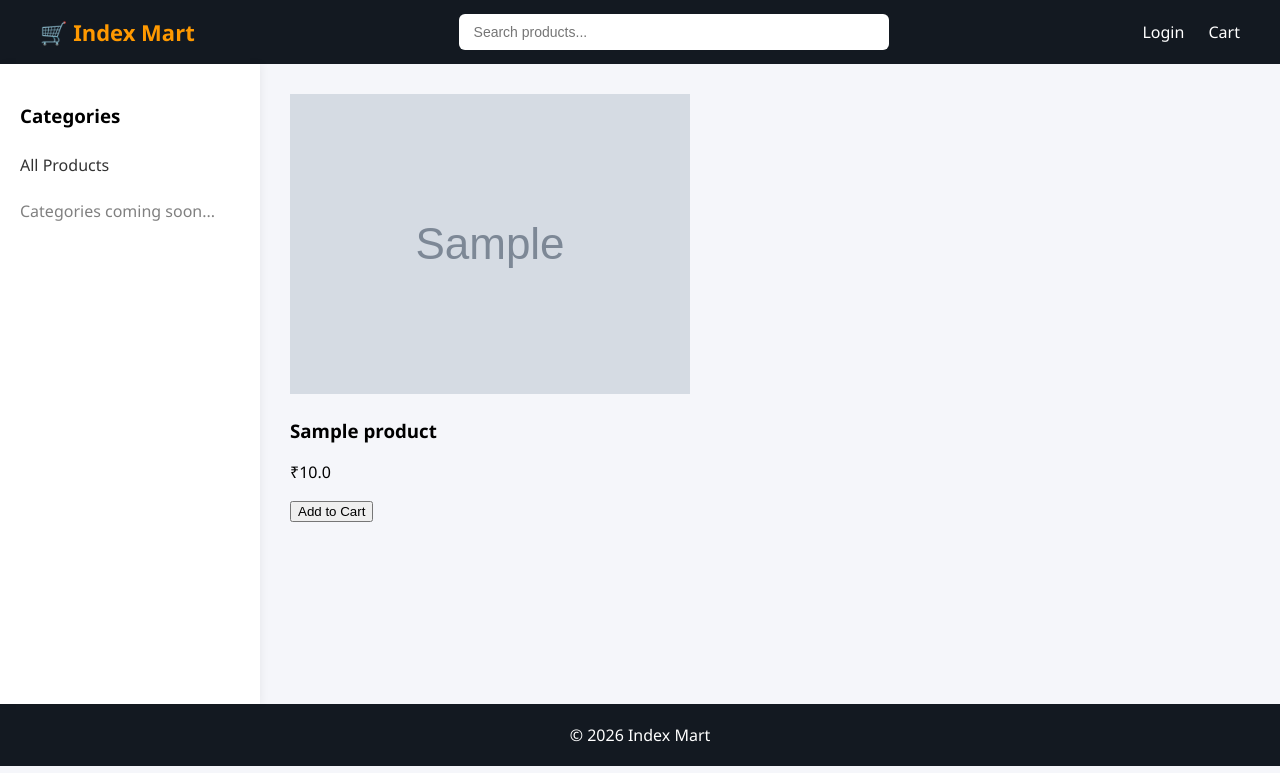
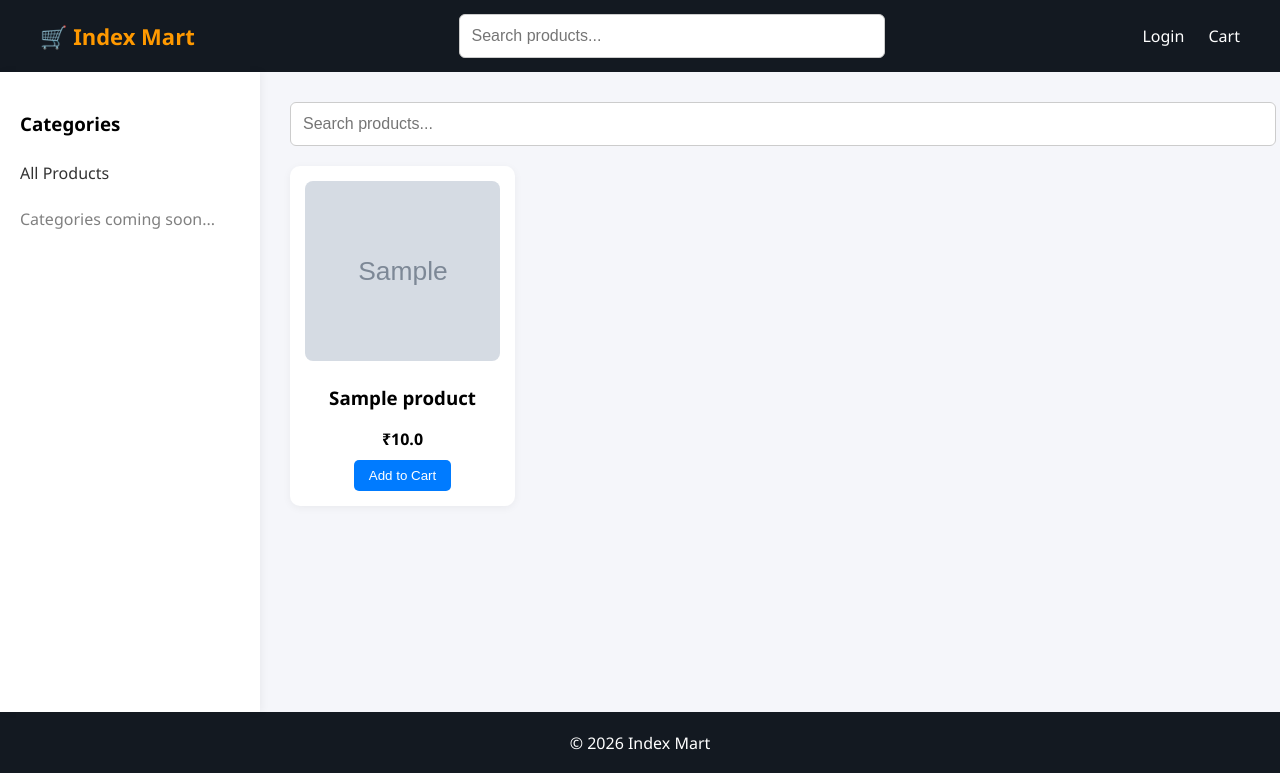
Before and after one commit to skdariyasafru/shop, a Flask app: page / in a window 1280 px wide. Shown: the top 773 px of the page. Run offline with Flask 3, Linux system fonts and the light colour scheme; tables that the repository leaves empty hold one stand-in row (values such as "Sample post"); grey boxes marked "Sample" are stand-in pictures.

Commit message:
Update index.html
Signed-off-by: skdariyasafru <sk.dariyasafru@gmail.com>

```diff
--- a/templates/index.html
+++ b/templates/index.html
@@ -1,36 +1,75 @@
 {% extends "base.html" %}
-
 {% block title %}Home{% endblock %}
 
 {% block content %}
 
+<!-- ===== SEARCH BAR ===== -->
+<div class="search-wrapper">
+    <input type="text"
+           id="searchInput"
+           placeholder="Search products..."
+           onkeyup="liveSearch()"
+           autocomplete="off">
+</div>
+
+<!-- ===== PRODUCT GRID ===== -->
+<div class="grid" id="productContainer">
     {% if products %}
-<div class="grid">
-
         {% for product in products %}
         <div class="card">
-    <img src="{{ product.image }}">
+            <img src="{{ product.image }}" alt="{{ product.name }}">
             <h3>{{ product.name }}</h3>
             <p class="price">₹{{ product.price }}</p>
 
-
-
-    <button onclick="addToCart({{ product.id }}, this)">
+            <button onclick="addToCart({{ product.id }})">
                 Add to Cart
             </button>
-
-
-
-
         </div>
         {% endfor %}
-
-</div>
     {% else %}
         <p>No products found</p>
     {% endif %}
+</div>
 
+<!-- ===== JAVASCRIPT ===== -->
 <script>
+
+// ---------- LIVE SEARCH ----------
+function liveSearch() {
+    const query = document.getElementById("searchInput").value;
+
+    if (query.length === 0) {
+        location.reload();
+        return;
+    }
+
+    fetch(`/search?q=${query}`)
+    .then(res => res.json())
+    .then(data => {
+        const container = document.getElementById("productContainer");
+        container.innerHTML = "";
+
+        if (data.length === 0) {
+            container.innerHTML = "<p>No products found</p>";
+            return;
+        }
+
+        data.forEach(p => {
+            container.innerHTML += `
+                <div class="card">
+                    <img src="${p.image}" alt="${p.name}">
+                    <h3>${p.name}</h3>
+                    <p class="price">₹${p.price}</p>
+                    <button onclick="addToCart(${p.id})">
+                        Add to Cart
+                    </button>
+                </div>
+            `;
+        });
+    });
+}
+
+// ---------- ADD TO CART ----------
 function addToCart(id) {
     fetch("/add_to_cart", {
         method: "POST",
@@ -39,12 +78,74 @@ function addToCart(id) {
     })
     .then(res => {
         if (res.status === 401) {
-            window.location.href = "/login";
+            window.location.href = "/?login=1";
         } else {
             window.location.href = "/cart";
         }
     });
 }
+
 </script>
 
+<!-- ===== STYLES ===== -->
+<style>
+
+.search-wrapper {
+    margin-bottom: 20px;
+}
+
+#searchInput {
+    width: 100%;
+    padding: 12px;
+    font-size: 16px;
+    border-radius: 6px;
+    border: 1px solid #ccc;
+}
+
+.grid {
+    display: grid;
+    grid-template-columns: repeat(auto-fill, minmax(220px, 1fr));
+    gap: 20px;
+}
+
+.card {
+    background: white;
+    padding: 15px;
+    border-radius: 10px;
+    text-align: center;
+    box-shadow: 0 2px 8px rgba(0,0,0,0.05);
+    transition: 0.2s;
+}
+
+.card:hover {
+    transform: translateY(-5px);
+}
+
+.card img {
+    width: 100%;
+    height: 180px;
+    object-fit: cover;
+    border-radius: 8px;
+}
+
+.price {
+    font-weight: bold;
+    margin: 10px 0;
+}
+
+button {
+    padding: 8px 15px;
+    border: none;
+    background: #007bff;
+    color: white;
+    border-radius: 5px;
+    cursor: pointer;
+}
+
+button:hover {
+    background: #0056b3;
+}
+
+</style>
+
 {% endblock %}
```
Lines whose indentation alone changed are shown as unchanged.
